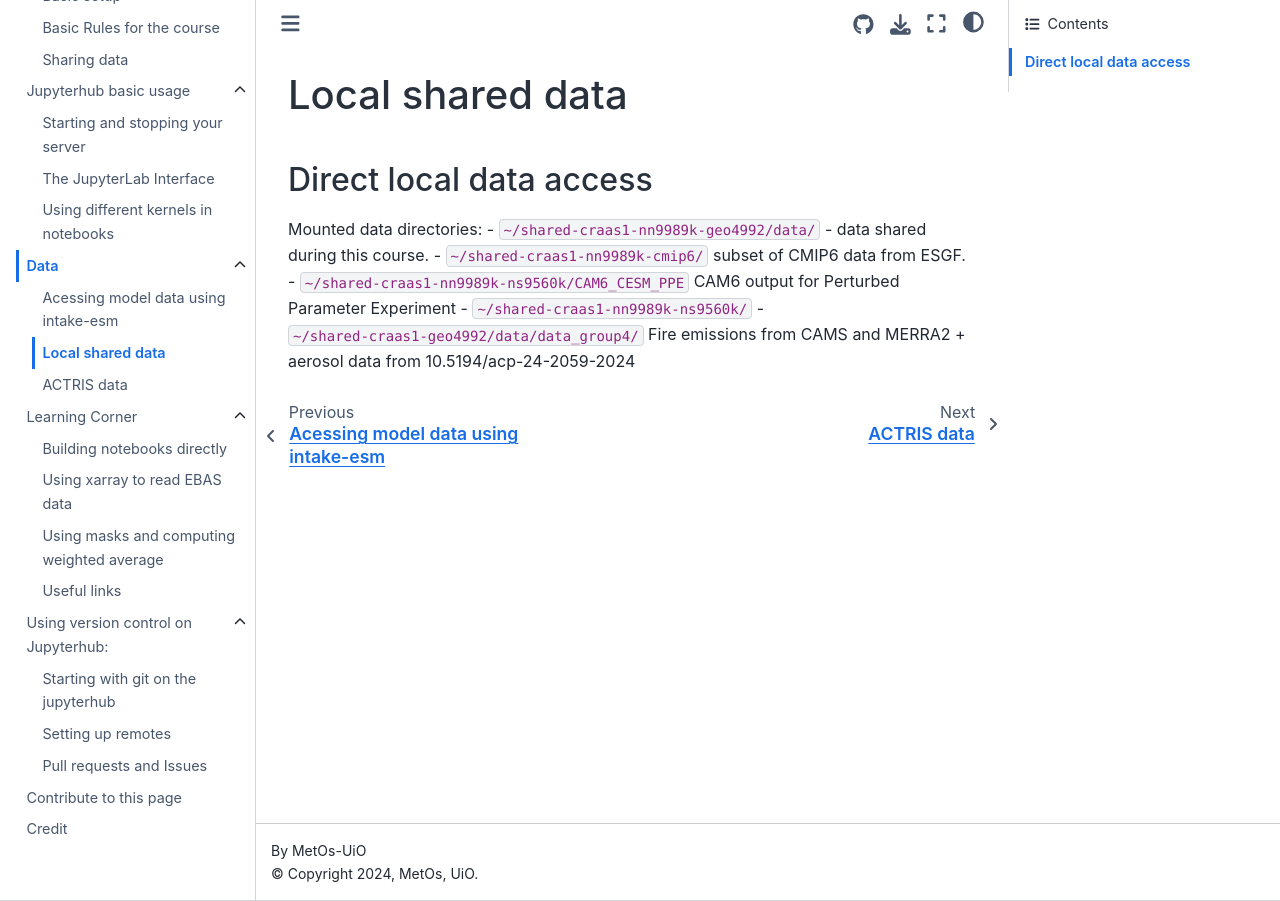
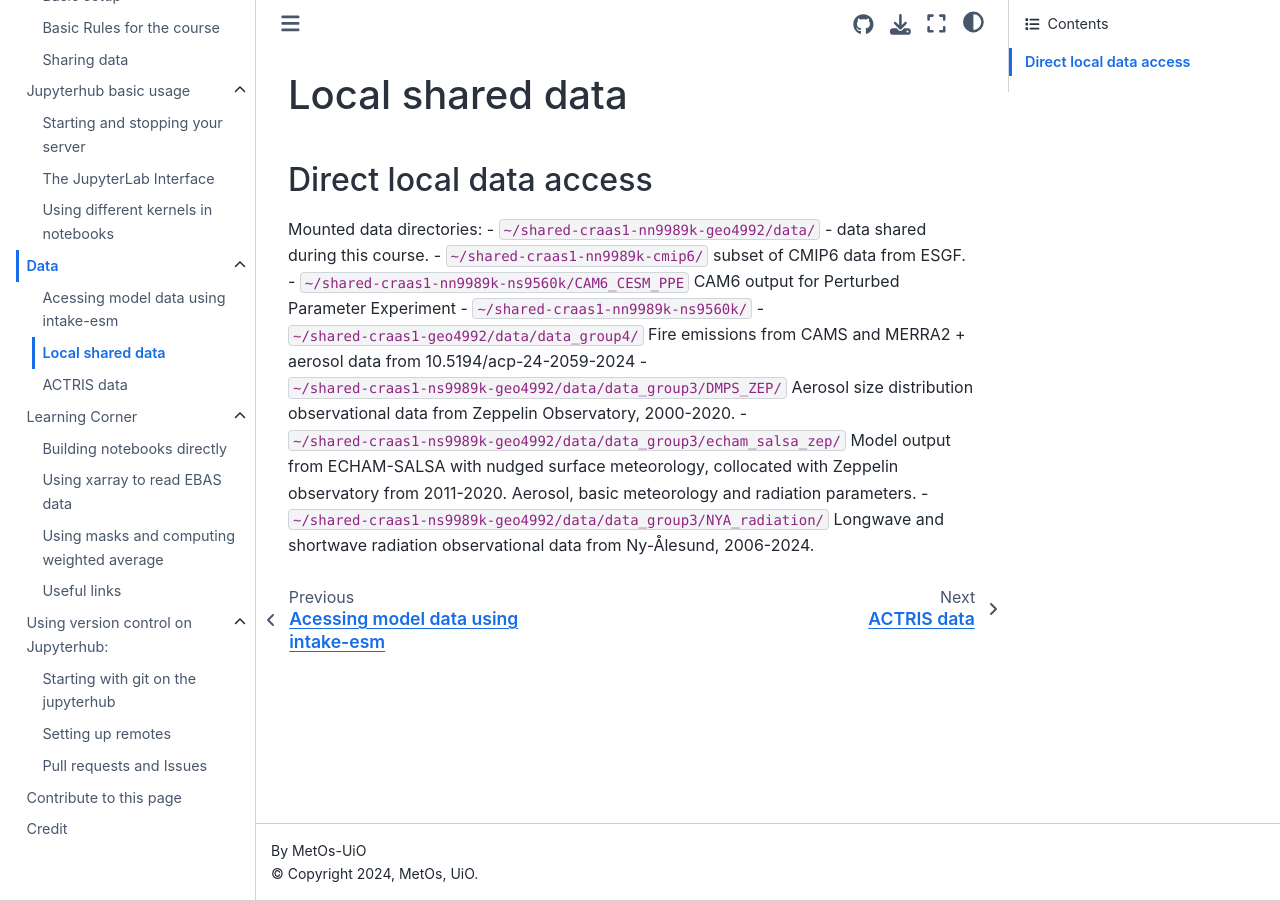
Before and after one commit to MetOs-UiO/eScience2024, a Sphinx documentation site: the page built from docs/data/local-data.rst, in a window 1280 px wide. Built offline with Sphinx 7.4.7 and the Sphinx Book theme 1.1.4, drawn with Linux system fonts in a browser that asks for light colours.

Commit message:
Update local-data.rst
Updated descriptions for group 3 data

```diff
--- a/docs/data/local-data.rst
+++ b/docs/data/local-data.rst
@@ -10,3 +10,6 @@ Mounted data directories:
 - ``~/shared-craas1-nn9989k-ns9560k/CAM6_CESM_PPE`` CAM6 output for Perturbed Parameter Experiment
 - ``~/shared-craas1-nn9989k-ns9560k/``
 - ``~/shared-craas1-geo4992/data/data_group4/`` Fire emissions from CAMS and MERRA2 + aerosol data from 10.5194/acp-24-2059-2024
+- ``~/shared-craas1-ns9989k-geo4992/data/data_group3/DMPS_ZEP/`` Aerosol size distribution observational data from Zeppelin Observatory, 2000-2020.
+- ``~/shared-craas1-ns9989k-geo4992/data/data_group3/echam_salsa_zep/`` Model output from ECHAM-SALSA with nudged surface meteorology, collocated with Zeppelin observatory from 2011-2020. Aerosol, basic meteorology and radiation parameters.
+- ``~/shared-craas1-ns9989k-geo4992/data/data_group3/NYA_radiation/`` Longwave and shortwave radiation observational data from Ny-Ålesund, 2006-2024.
```
